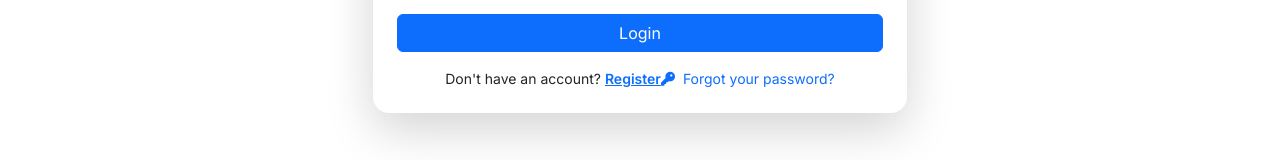
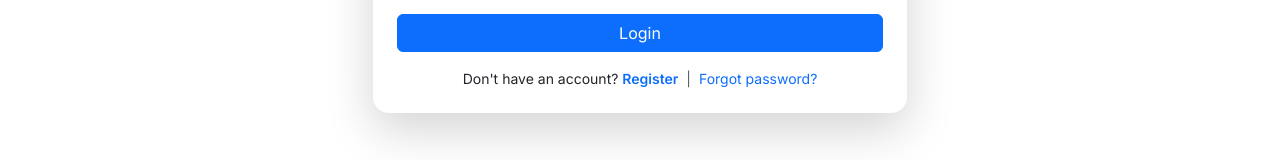
Before and after one commit to LouisNderitu20/GEOINSIGHTS-COMPLETE, a Next.js app: page /auth/login in a window 1280 px wide. Shown: the part 602-762 px from the top of the page. Built offline with nearby package versions, Linux system fonts and the light colour scheme.

Commit message:
Icon error

```diff
--- a/src/app/auth/login/page.tsx
+++ b/src/app/auth/login/page.tsx
@@ -97,15 +97,14 @@ export default function LoginPage() {
                   {loading ? 'Logging in...' : 'Login'}
                 </button>
               </div>
-
               <div className="text-center small">
                 Don't have an account?{' '}
-                <Link href="/auth/register" className="text-primary fw-semibold">
+                <Link href="/auth/register" className="text-primary fw-semibold text-decoration-none">
                   Register
                 </Link>
+                <span className="mx-2 text-muted">|</span>
                 <Link href="/forgot-password" className="text-primary text-decoration-none">
-                <i className="fas fa-key me-2"></i>
-                Forgot your password?
+                  Forgot password?
                 </Link>
               </div>
             </form>
```
